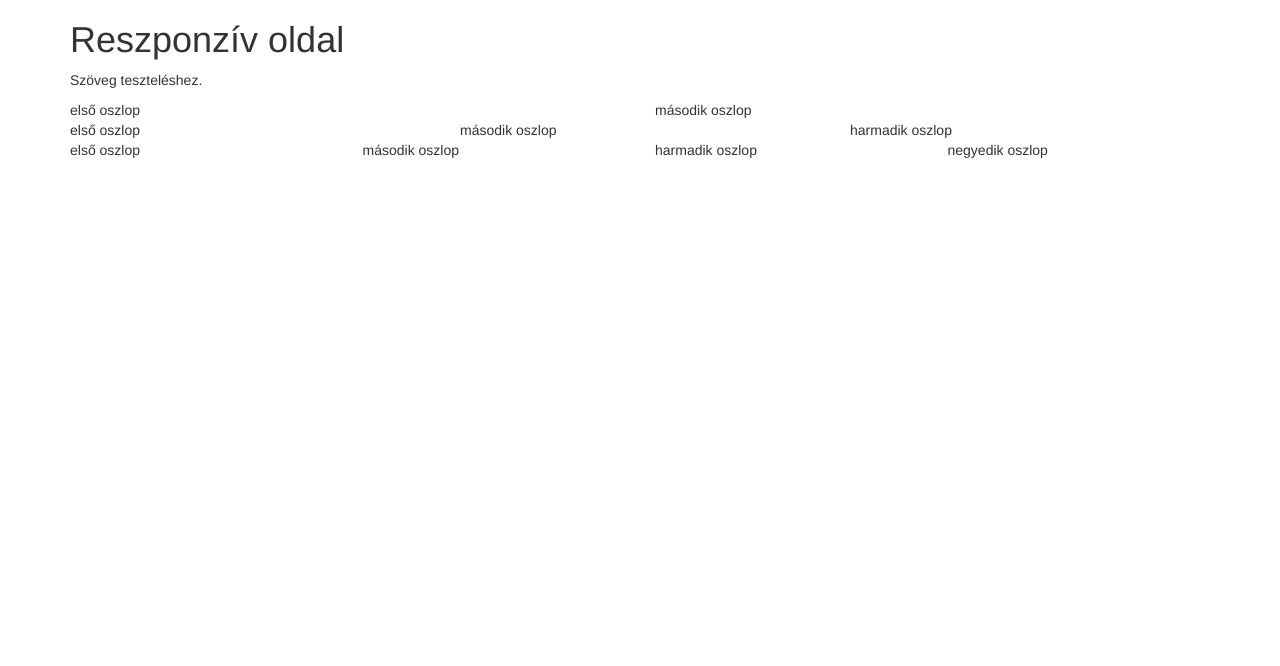
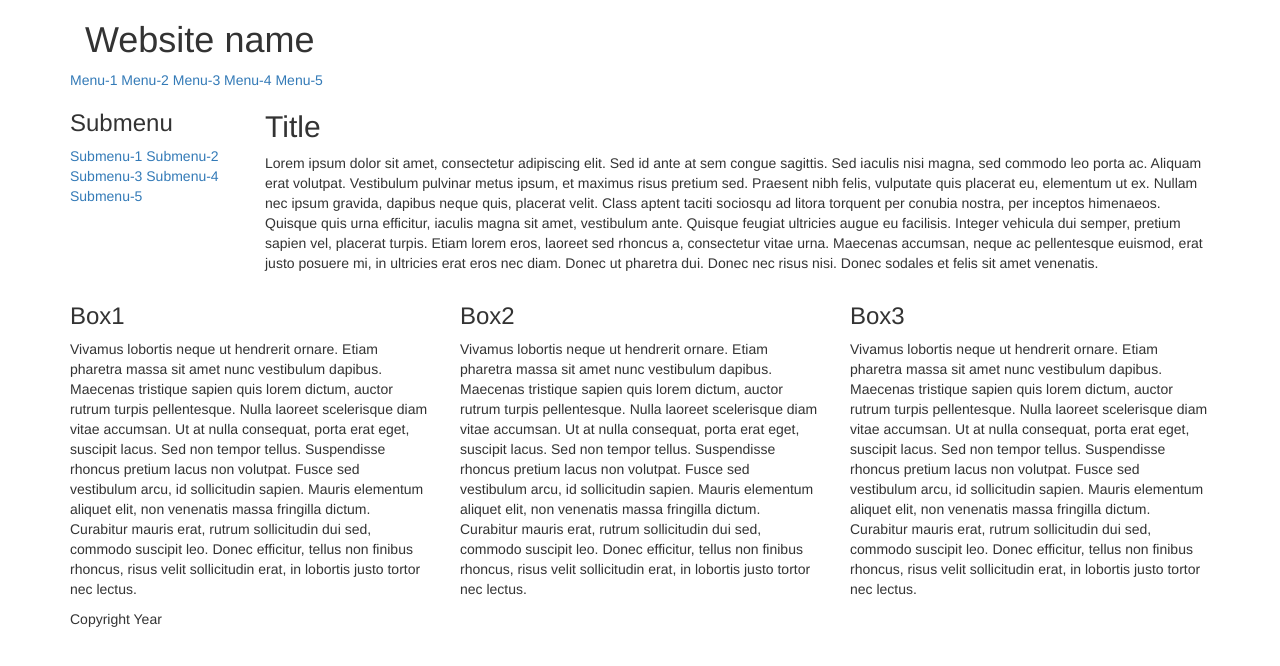
Before and after one commit to bejczi/Bootstrap-basics, a plain HTML site: page index.html in a window 1280 px wide. Drawn offline with nearby package versions, Linux system fonts and the light colour scheme.

Commit message:
The job is done

```diff
--- a/index.html
+++ b/index.html
@@ -1,32 +1,71 @@
 <!DOCTYPE html>
-<html>
+<html lang="en">
 <head>
   <meta charset="utf-8">
   <meta name="viewport" content="width=device-width">
+  <!-- Bootstrap CSS -->
+  <script src="https://code.jquery.com/jquery.min.js"></script>
+  <link href="https://maxcdn.bootstrapcdn.com/bootstrap/3.3.6/css/bootstrap.min.css" rel="stylesheet" type="text/css" />
+  <script src="https://maxcdn.bootstrapcdn.com/bootstrap/3.3.6/js/bootstrap.min.js"></script>
   <title>Bootstrap basics</title>
-  <script src="https://code.jquery.com/jquery.min.js"></script>
-    <link href="https://maxcdn.bootstrapcdn.com/bootstrap/3.3.6/css/bootstrap.min.css" rel="stylesheet" type="text/css" />
-<script src="https://maxcdn.bootstrapcdn.com/bootstrap/3.3.6/js/bootstrap.min.js"></script>
 </head>
 <body>
+<header class="container-fluid">
+  <div class="row">
+    <div class="container">
+      <h1 class="col-sm-12">Website name</h1>
+    </div>
+  </div>
   <div class="container">
-    <h1>Reszponzív oldal</h1>
-    <p>Szöveg teszteléshez.</p>
     <div class="row">
-      <div class="col-xs-6">első oszlop</div>
-      <div class="col-xs-6">második oszlop</div>
+        <nav class="col-sm-12">
+            <a href="#">Menu-1</a>
+            <a href="#">Menu-2</a>
+            <a href="#">Menu-3</a>
+            <a href="#">Menu-4</a>
+            <a href="#">Menu-5</a>
+        </nav>
     </div>
-    <div class="row">
-      <div class="col-xs-4">első oszlop</div>
-      <div class="col-xs-4">második oszlop</div>
-      <div class="col-xs-4">harmadik oszlop</div>
+  </div>
+</header>
+<div class="container">
+  <div class="row">
+    <div class="col-sm-2">
+      <h3>Submenu</h3>
+      <nav>
+        <a href="#">Submenu-1</a>
+        <a href="#">Submenu-2</a>
+        <a href="#">Submenu-3</a>
+        <a href="#">Submenu-4</a>
+        <a href="#">Submenu-5</a>
+      </nav>
     </div>
-    <div class="row">
-      <div class="col-xs-3">első oszlop</div>
-      <div class="col-xs-3">második oszlop</div>
-      <div class="col-xs-3">harmadik oszlop</div>
-      <div class="col-xs-3">negyedik oszlop</div>
+    <div class="col-sm-10">
+      <h2>Title</h2>
+        <p>Lorem ipsum dolor sit amet, consectetur adipiscing elit. Sed id ante at sem congue sagittis. Sed iaculis nisi magna, sed commodo leo porta ac. Aliquam erat volutpat. Vestibulum pulvinar metus ipsum, et maximus risus pretium sed. Praesent nibh felis, vulputate quis placerat eu, elementum ut ex. Nullam nec ipsum gravida, dapibus neque quis, placerat velit. Class aptent taciti sociosqu ad litora torquent per conubia nostra, per inceptos himenaeos. Quisque quis urna efficitur, iaculis magna sit amet, vestibulum ante. Quisque feugiat ultricies augue eu facilisis. Integer vehicula dui semper, pretium sapien vel, placerat turpis. Etiam lorem eros, laoreet sed rhoncus a, consectetur vitae urna. Maecenas accumsan, neque ac pellentesque euismod, erat justo posuere mi, in ultricies erat eros nec diam. Donec ut pharetra dui. Donec nec risus nisi. Donec sodales et felis sit amet venenatis.</p>
     </div>
+  </div>
 </div>
+<div class="container">
+  <div class="row">
+    <div class="col-sm-4">
+      <h3>Box1</h3>
+      <p>Vivamus lobortis neque ut hendrerit ornare. Etiam pharetra massa sit amet nunc vestibulum dapibus. Maecenas tristique sapien quis lorem dictum, auctor rutrum turpis pellentesque. Nulla laoreet scelerisque diam vitae accumsan. Ut at nulla consequat, porta erat eget, suscipit lacus. Sed non tempor tellus. Suspendisse rhoncus pretium lacus non volutpat. Fusce sed vestibulum arcu, id sollicitudin sapien. Mauris elementum aliquet elit, non venenatis massa fringilla dictum. Curabitur mauris erat, rutrum sollicitudin dui sed, commodo suscipit leo. Donec efficitur, tellus non finibus rhoncus, risus velit sollicitudin erat, in lobortis justo tortor nec lectus.</p>
+    </div>
+    <div class="col-sm-4">
+      <h3>Box2</h3>
+      <p>Vivamus lobortis neque ut hendrerit ornare. Etiam pharetra massa sit amet nunc vestibulum dapibus. Maecenas tristique sapien quis lorem dictum, auctor rutrum turpis pellentesque. Nulla laoreet scelerisque diam vitae accumsan. Ut at nulla consequat, porta erat eget, suscipit lacus. Sed non tempor tellus. Suspendisse rhoncus pretium lacus non volutpat. Fusce sed vestibulum arcu, id sollicitudin sapien. Mauris elementum aliquet elit, non venenatis massa fringilla dictum. Curabitur mauris erat, rutrum sollicitudin dui sed, commodo suscipit leo. Donec efficitur, tellus non finibus rhoncus, risus velit sollicitudin erat, in lobortis justo tortor nec lectus.</p>
+    </div>
+    <div class="col-sm-4">
+      <h3>Box3</h3>
+      <p>Vivamus lobortis neque ut hendrerit ornare. Etiam pharetra massa sit amet nunc vestibulum dapibus. Maecenas tristique sapien quis lorem dictum, auctor rutrum turpis pellentesque. Nulla laoreet scelerisque diam vitae accumsan. Ut at nulla consequat, porta erat eget, suscipit lacus. Sed non tempor tellus. Suspendisse rhoncus pretium lacus non volutpat. Fusce sed vestibulum arcu, id sollicitudin sapien. Mauris elementum aliquet elit, non venenatis massa fringilla dictum. Curabitur mauris erat, rutrum sollicitudin dui sed, commodo suscipit leo. Donec efficitur, tellus non finibus rhoncus, risus velit sollicitudin erat, in lobortis justo tortor nec lectus.</p>
+    </div>
+  </div>
+</div>
+<footer class="container">
+  <div class="row">
+    <div class="col-sm-12"> Copyright Year</div>
+  </div>
+</footer>
 </body>
 </html>
```
